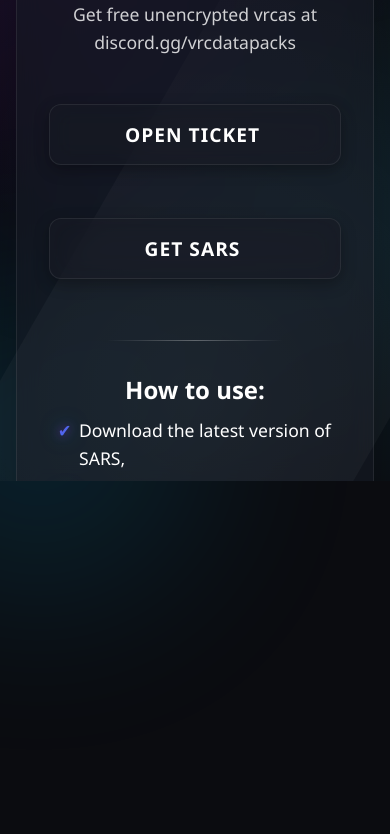
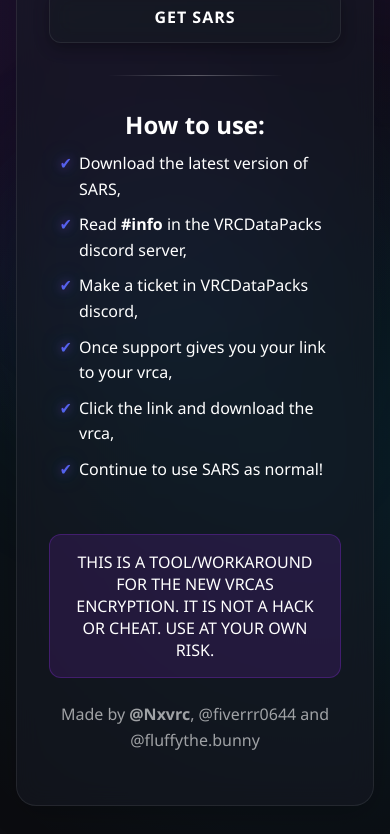
Before and after one commit to VRCDPacks/VRCDPacks.github.io, a plain HTML site: page index.html in a window 390 px wide. Shown: the part 363-1197 px from the top of the page. Before the commit the page ends 844 px from the top, so only its background shows below. Drawn offline with Linux system fonts and the light colour scheme.

Commit message:
Mobile Support

```diff
--- a/index.html
+++ b/index.html
@@ -1,20 +1,18 @@
 <!DOCTYPE html>
 <html lang="en">
 <head>
-    <meta charset="UTF-8">
-    <meta name="viewport" content="width=device-width, initial-scale=1.0">
+  <meta charset="UTF-8" />
+  <meta name="viewport" content="width=device-width, initial-scale=1.0" />
   <title>VRCDataPacks</title>
-    <link rel="icon" href="VRChat_Plus_Box_cat_mascot.webp" type="image/webp">
-    <link rel="stylesheet" href="styles.css">
+  <link rel="icon" href="VRChat_Plus_Box_cat_mascot.webp" type="image/webp" />
+  <link rel="stylesheet" href="styles.css" />
 
-    <!-- Open Graph Meta Tags for Discord Embed -->
-    <meta property="og:title" content="VRCDataPacks - Free Unencrypted VRCAs">
-    <meta property="og:description" content="Get free unencrypted vrcas at discord.gg/vrcdatapacks. Join our discord for unencrypted vrcas and support.">
-    <meta property="og:url" content="https://vrcdpacks.github.io">
-    <meta property="og:type" content="website">
-    <meta property="og:site_name" content="VRCDataPacks">
-    <meta property="og:image" content="https://i.imgur.com/FfCqbOk.png"> <!-- Imgur image URL -->
-
+  <meta property="og:title" content="VRCDataPacks - Free Unencrypted VRCAs" />
+  <meta property="og:description" content="Get free unencrypted vrcas at discord.gg/vrcdatapacks. Join our discord for unencrypted vrcas and support." />
+  <meta property="og:url" content="https://vrcdpacks.github.io" />
+  <meta property="og:type" content="website" />
+  <meta property="og:site_name" content="VRCDataPacks" />
+  <meta property="og:image" content="https://i.imgur.com/FfCqbOk.png" />
 </head>
 <body>
   <div class="orbgoglowyyes orb-1"></div>
@@ -24,16 +22,11 @@
   <div class="container">
     <div class="uhidkwhattocallthis">
       <div class="logo">VRCDataPacks</div>
+      <h1>Free unencrypted vrcas!</h1>
+      <p>Get free unencrypted vrcas at <strong>discord.gg/vrcdatapacks</strong></p>
 
-            <h1>Free unencrypted vrcas!</h1>
-            <p>Get free unencrypted vrcas at discord.gg/vrcdatapacks</p>
-
-            <a href="https://discord.gg/vrcdatapacks" class="button">
-                OPEN TICKET <span style="opacity: 0.7; margin-left: 5px;"></span>
-            </a>
-            <a href="https://cdn.discordapp.com/attachments/869559623915569242/1336105431587618826/Release.zip?ex=6817ee26&is=68169ca6&hm=11db7eadaf415407ec6be48148192c2e6799f1df59fca66fe101021717f45c53&" class="button">
-                GET SARS <span style="opacity: 0.7; margin-left: 5px;"></span>
-            </a>
+      <a href="https://discord.gg/vrcdatapacks" class="button">OPEN TICKET</a>
+      <a href="https://cdn.discordapp.com/attachments/869559623915569242/1336105431587618826/Release.zip" class="button">GET SARS</a>
 
       <div class="separator"></div>
 
--- a/script.js
+++ b/script.js
@@ -1,4 +1,3 @@
-
 const orb1 = document.querySelector('.orb-1');
 const orb2 = document.querySelector('.orb-2');
 const orb3 = document.querySelector('.orb-3');
--- a/styles.css
+++ b/styles.css
@@ -16,23 +16,16 @@
 
   html, body {
     width: 100%;
-    height: 100%;
-    overflow-x: hidden;
+    min-height: 100%;
     background-color: #0B0C10;
     color: var(--text-color);
     background-image:
       radial-gradient(circle at 20% 30%, rgba(138, 43, 226, 0.15) 0%, transparent 50%),
       radial-gradient(circle at 80% 70%, rgba(0, 191, 255, 0.1) 0%, transparent 50%);
     scroll-behavior: smooth;
-        margin: 0;
-        padding: 0;
-        height: 100%;
     overflow-x: hidden;
-        overflow-y: auto;
   }
 
-
-/* === Custom Scrollbar for Body Only === */
   body::-webkit-scrollbar {
     width: 8px;
   }
@@ -51,16 +44,11 @@ body {
     scrollbar-color: #8A2BE2 transparent;
   }
 
-
   .container {
-    min-height: 100dvh;
-    padding: 3rem 1rem;
+    padding: 2rem 1rem;
     display: flex;
     justify-content: center;
     align-items: center;
-    position: relative;
-    z-index: 1;
-    overflow: hidden;
   }
 
   .uhidkwhattocallthis {
@@ -70,30 +58,14 @@ body {
     width: 100%;
     max-width: 900px;
     backdrop-filter: blur(12px);
-    -webkit-backdrop-filter: blur(12px);
     border: 1px solid rgba(255, 255, 255, 0.08);
     box-shadow: 0 8px 32px rgba(0, 0, 0, 0.2);
     text-align: center;
-    position: relative;
-    overflow: visible;
     margin: 0 auto;
   }
 
-.uhidkwhattocallthis::before {
-    content: '';
-    position: absolute;
-    top: 0;
-    left: 0;
-    width: 100%;
-    height: 100%;
-    background: radial-gradient(circle at center, rgba(255, 255, 255, 0.05), transparent 70%);
-    transform: rotate(30deg);
-    pointer-events: none;
-    z-index: -1;
-}
-
   .logo {
-    font-size: 2.5rem;
+    font-size: 2rem;
     font-weight: 700;
     margin-bottom: 1rem;
     background: linear-gradient(135deg, #8A2BE2, #00BFFF);
@@ -101,11 +73,10 @@ body {
     background-clip: text;
     -webkit-text-fill-color: transparent;
     text-shadow: var(--glowyes);
-    letter-spacing: 1px;
   }
 
   h1 {
-    font-size: 3rem;
+    font-size: 2.2rem;
     font-weight: 800;
     margin-bottom: 1rem;
     background: linear-gradient(135deg, #ffffff, #aaaaaa);
@@ -115,9 +86,9 @@ h1 {
   }
 
   p {
-    font-size: 1.1rem;
-    margin-bottom: 1.5rem;
-    color: rgba(255, 255, 255, 0.8);
+    font-size: 1rem;
+    margin-bottom: 1.2rem;
+    color: rgba(255, 255, 255, 0.85);
     line-height: 1.6;
   }
 
@@ -130,39 +101,18 @@ p {
 
   .orbgoglowyyes {
     position: fixed;
-    width: 300px;
-    height: 300px;
+    width: 250px;
+    height: 250px;
     border-radius: 50%;
     filter: blur(100px);
     opacity: 0.15;
     z-index: 0;
     pointer-events: none;
-    will-change: transform;
   }
 
-.orb-1 {
-    background: var(--purple);
-    top: 10%;
-    left: 75%;
-    transform: translate(-50%, -50%);
-}
-
-.orb-2 {
-    background: var(--blue);
-    bottom: 5%;
-    left: 10%;
-    transform: translate(-50%, 50%);
-}
-
-.orb-3 {
-    background: var(--purple);
-    top: 60%;
-    left: 20%;
-    width: 150px;
-    height: 150px;
-    opacity: 0.1;
-    transform: translate(-50%, -50%);
-}
+  .orb-1 { background: var(--purple); top: 10%; left: 75%; }
+  .orb-2 { background: var(--blue); bottom: 5%; left: 10%; }
+  .orb-3 { background: var(--purple); top: 60%; left: 20%; width: 150px; height: 150px; opacity: 0.1; }
 
   .notification {
     background: rgba(138, 43, 226, 0.15);
@@ -175,81 +125,33 @@ p {
   a {
     color: var(--blue);
     text-decoration: none;
-    position: relative;
-    transition: all 0.3s ease;
   }
   a:hover {
     color: var(--hoverpurple);
     text-shadow: 0 0 8px rgba(138, 43, 226, 0.5);
   }
-a::after {
-    content: '';
-    position: absolute;
-    bottom: -2px;
-    left: 0;
-    width: 0;
-    height: 1px;
-    background: linear-gradient(90deg, var(--blue), var(--purple));
-    transition: width 0.3s ease;
-}
-a:hover::after {
-    width: 100%;
-}
-
   .button {
-    display: inline-block;
-    padding: 1rem 2.5rem; /* Adjust padding for uniformity */
+    display: block;
+    padding: 1rem;
+    margin: 1rem auto;
     background: var(--transparentthingy);
     color: white;
-    font-size: 1.2rem;
+    font-size: 1.1rem;
     font-weight: 600;
     border: 1px solid rgba(255, 255, 255, 0.08);
     border-radius: 12px;
-    cursor: pointer;
-    text-decoration: none;
-    margin: 1.5rem 0;
-    position: relative;
-    overflow: hidden;
+    width: 100%;
+    max-width: 300px;
+    text-align: center;
     box-shadow: 0 5px 15px rgba(0, 0, 0, 0.3);
     backdrop-filter: blur(12px);
-    -webkit-backdrop-filter: blur(12px);
     letter-spacing: 1px;
-    width: 100%; /* Ensures the buttons are 100% width of their container */
-    max-width: 300px; /* Adjust max-width if you want to limit button size */
+    transition: all 0.3s ease;
   }
-
-.button::after {
-    content: '';
-    position: absolute;
-    inset: 0;
-    border-radius: 11px;
-    background: linear-gradient(135deg, rgba(138, 43, 226, 0.4), rgba(0, 191, 255, 0.2));
-    opacity: 0;
-    transition: opacity 0.3s ease;
-    z-index: -1;
-}
-
-.button:hover::after {
-    opacity: 1;
-}
-
   .button:hover {
     box-shadow: 0 0 20px rgba(138, 43, 226, 0.5), 0 0 30px rgba(0, 191, 255, 0.3);
     text-shadow: 0 0 8px rgba(255, 255, 255, 0.8);
     border-color: rgba(138, 43, 226, 0.3);
-}
-
-
-.footer-content {
-    background-color: #0B0C10;
-    text-align: center;
-    padding: 1.5rem;
-    position: relative;
-    z-index: 2;
-}
-footer p {
-    font-size: 1rem;
-    color: rgba(255, 255, 255, 0.6);
   }
 
   .info {
@@ -257,7 +159,20 @@ footer p {
     margin-top: 2rem;
   }
 
-
+  .how-to-list {
+    display: inline-block;
+    text-align: left;
+    padding: 10px;
+  }
+  .how-to-list ol {
+    padding-left: 20px;
+    list-style: none;
+  }
+  .how-to-list li {
+    margin-bottom: 10px;
+    font-size: 1.05rem;
+    line-height: 1.6;
+  }
   .how-to-list li::before {
     content: "✔";
     color: transparent;
@@ -271,44 +186,15 @@ footer p {
     margin-left: -1.2em;
   }
 
-.how-to-list li::before {
-    content: "✔";
-    color: transparent;
-    background: linear-gradient(135deg, #8A2BE2, #00BFFF);
-    -webkit-background-clip: text;
-    background-clip: text;
-    text-shadow: 0 0 10px rgba(138, 43, 226, 0.6), 0 0 20px rgba(0, 191, 255, 0.6);
-    font-weight: bold;
-    display: inline-block;
-    width: 1.2em;
-    margin-left: -1.2em;
+  .footer p {
+    font-size: 1rem;
+    color: rgba(255, 255, 255, 0.6);
+    margin-top: 1.5rem;
   }
 
-.how-to-list {
-    display: inline-block;
-    text-align: left;
-    padding: 10px;
+  @media (max-width: 600px) {
+    h1 { font-size: 1.8rem; }
+    .logo { font-size: 1.8rem; }
+    .button { font-size: 1rem; padding: 0.9rem 1.5rem; }
+    .how-to-list li { font-size: 1rem; }
   }
-.how-to-list ol {
-    padding-left: 20px;
-    list-style: none;
-}
-
-
-.how-to-list li {
-    margin-bottom: 10px;
-    font-size: 1.1rem;
-    line-height: 1.6;
-}
-
-
-body::before {
-    content: '';
-    position: fixed;
-    top: -100px;
-    left: -100px;
-    width: calc(100% + 200px);
-    height: calc(100% + 200px);
-    z-index: 0;
-    pointer-events: none;
-}
```
Lines whose indentation alone changed are shown as unchanged.
